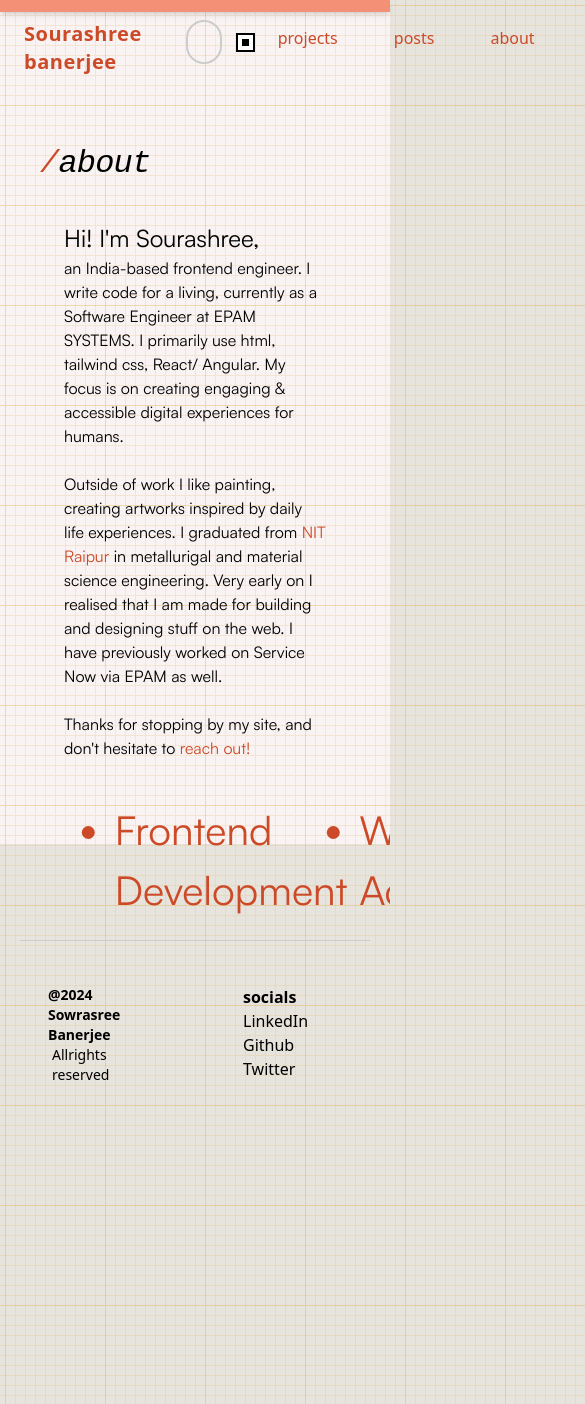
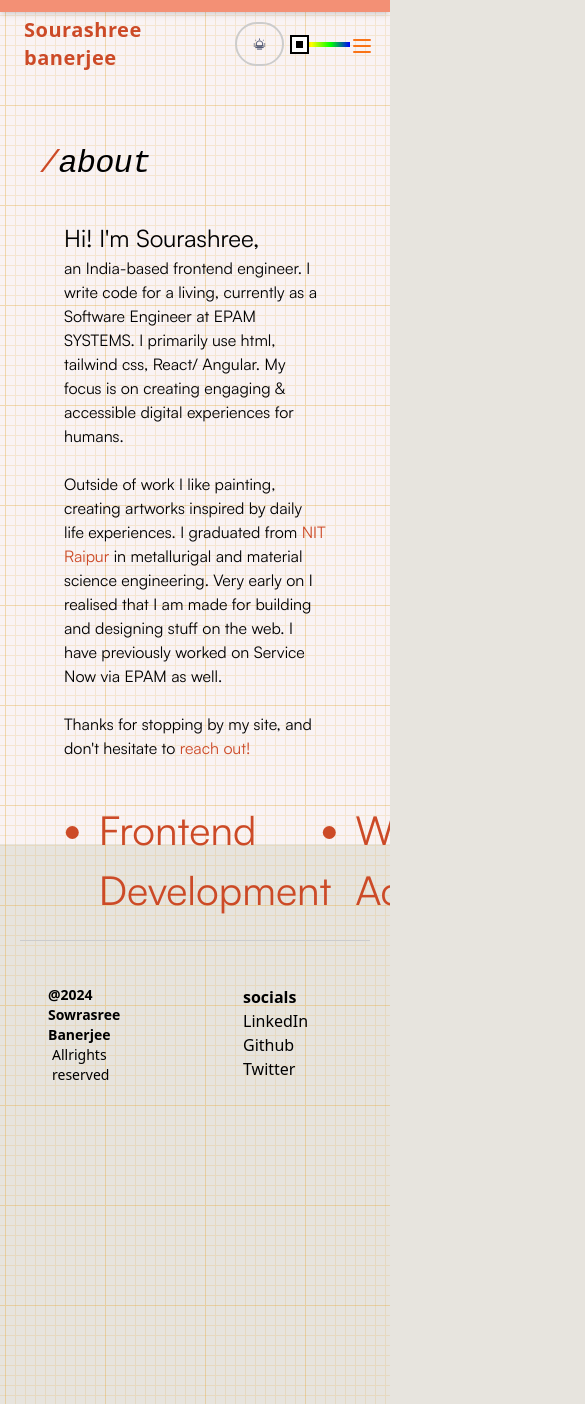
Before and after one commit to Shree0310/pigmentPie, a React (Create React App) app in the folder Desktop/pigmentPie/: page /about in a window 390 px wide. Shown: the top 1404 px of the page, 585 px wide, since content can reach past the window. Built offline with nearby package versions, Linux system fonts and the light colour scheme; a web font is replaced by a local one.

Commit message:
hamburger menu for the header for smaller screens

```diff
--- a/Desktop/pigmentPie/src/Components/About.js
+++ b/Desktop/pigmentPie/src/Components/About.js
@@ -21,12 +21,12 @@ const About = ()=>{
             <p className="font-satoshi mx-16 text-[16px]">Thanks for stopping by my site, and don't hesitate to <a className="sub-text"> reach out! </a></p>
 
             <div className="w-full sub-text overflow-hidden pt-10">
-            <ul className="font-satoshi list-disc text-[40px] animate-move-text flex space-x-3 px-4">
-                <li>Frontend Development </li>
-                <li>Web Accessibility </li>
-                <li>Tailwind CSS </li>
-                <li>Web Design </li>
-                <li>Design Systems</li>
+            <ul className="flex font-satoshi list-disc text-[40px] animate-move-text">
+                <li className="pr-6">Frontend Development </li>
+                <li className="pr-6">Web Accessibility </li>
+                <li className="pr-4">Tailwind CSS </li>
+                <li className="pr-4">Web Design </li>
+                <li className="pr-4">Design Systems</li>
             </ul>
             </div>
 
--- a/Desktop/pigmentPie/src/Components/ColorSchemeToggle.css
+++ b/Desktop/pigmentPie/src/Components/ColorSchemeToggle.css
@@ -17,6 +17,14 @@ nav {
 
 .sub-text{
   color: var(--text-color);
+}
+
+.bag-color{
+  background-color: var(--navbar-color);
+}
+
+.nav-textColor{
+  color: var(--bg-color);
 }
 
 /* a::after {
--- a/Desktop/pigmentPie/src/Components/ColorSchemeToggle.js
+++ b/Desktop/pigmentPie/src/Components/ColorSchemeToggle.js
@@ -89,7 +89,7 @@ const ColorSchemeToggle =() =>{
     return (
       <div className="flex items-center gap-2 relative">
         <button
-          className="color-scheme-toggle relative z-10 px-3 mx-2"
+          className="color-scheme-toggle relative z-10 lg:px-3 lg:mx-2"
           onClick={toggleTheme}
           aria-label="Toggle Dark Mode"
         >
@@ -97,7 +97,7 @@ const ColorSchemeToggle =() =>{
           <img
             src={moonAndStarsIcon}
             alt="light mode icon"
-            className="w-6 h-6"/>
+            className="lg:w-6 lg:h-6 sm:w-8 sm:h-8"/>
         ):(
           <img
             src={sunIcon}
--- /dev/null
+++ b/Desktop/pigmentPie/src/Components/Foodie.js
@@ -0,0 +1,9 @@
+const Foodie = ()=>{
+    return (
+        <div>
+
+        </div>
+    )
+}
+
+export default Foodie;
--- a/Desktop/pigmentPie/src/Components/Header.js
+++ b/Desktop/pigmentPie/src/Components/Header.js
@@ -1,8 +1,16 @@
 import { Link } from "react-router-dom";
 import ColorSchemeToggle from "./ColorSchemeToggle";
 import './ColorSchemeToggle.css'
+import { useState } from "react";
 
 const Header = ()=>{
+
+    const [isOpen, setIsOpen] = useState(false);
+
+    const isToggle = ()=>{
+        return setIsOpen(!isOpen);
+    }
+
     return (
 
         <nav>
@@ -13,12 +21,12 @@ const Header = ()=>{
                 Sourashree banerjee
             </div>
             </div>
-
+            <div className="">
             <div className="flex items-between">
-                <ul className="flex">
-                    <li className="px-3 py-1">
-                        <ColorSchemeToggle/>
-                    </li>
+                <div className="lg:px-3 lg:py-1">
+                    <ColorSchemeToggle/>
+                </div>
+                    <ul className="hidden lg:flex">
                     <li className="px-7 py-3 leading-tight border-dashed hover:border-4 hover:border-current transition">
                         <Link to="/projects">
                             projects
@@ -42,7 +50,32 @@ const Header = ()=>{
                 </ul>
 
             </div>
+            </div>
+            {/* Hamburger toggle menu visible on small screens headers */}
+            <div className="flex lg:hidden">
+                <button
+                    onClick={isToggle}
+                    className="text-orange-500 focus:outline-none pt-1 mr-4"
+                    >
+                    <svg className="w-6 h-6" fill="none" stroke="currentColor" viewBox="0 0 24 24" xmlns="http://www.w3.org/2000/svg">
+                    <path strokeLinecap="round" strokeLinejoin="round" strokeWidth="2" d="M4 6h16M4 12h16M4 18h16"></path>
+                    </svg>
+                </button>
+            </div>
 
+
+            {/* Drop down menu visible on small screens */}
+            { isOpen && (
+                <div className="lg:hidden absolute top-16 w-full h-full z-50 sub-text bag-color ">
+                    <div className="text-center pt-32 font-medium text-4xl">
+                        <a href="" className="block pb-8"> projects</a>
+                        <a href="" className="block pb-8"> posts</a>
+                        <a href="" className="block pb-8">about</a>
+                        <a href="" className="block pb-8">say hi</a>
+                    </div>
+
+                </div>
+            )}
         </div>
         </div>
         </nav>
--- a/Desktop/pigmentPie/tailwind.config.js
+++ b/Desktop/pigmentPie/tailwind.config.js
@@ -17,9 +17,25 @@ module.exports = {
       fontFamily: {
         caskadia: ['Caskadia Cove', 'monospace'],
         satoshi: ['Satoshi', 'monospace'],
-        agentOrange: ['AgentOrange', 'ßmonospace']
+        agentOrange: ['AgentOrange', 'monospace']
       },
     },
+    screens: {
+      'sm': '640px',
+      // => @media (min-width: 640px) { ... }
+
+      'md': '768px',
+      // => @media (min-width: 768px) { ... }
+
+      'lg': '1024px',
+      // => @media (min-width: 1024px) { ... }
+
+      'xl': '1280px',
+      // => @media (min-width: 1280px) { ... }
+
+      '2xl': '1536px',
+      // => @media (min-width: 1536px) { ... }
+    }
   },
   plugins: [],
 }
```
Also changed, not shown: Desktop/pigmentPie/src/Components/MoviesGPT.js (added), 7 other files (tests, documents, lock files or other folders).
